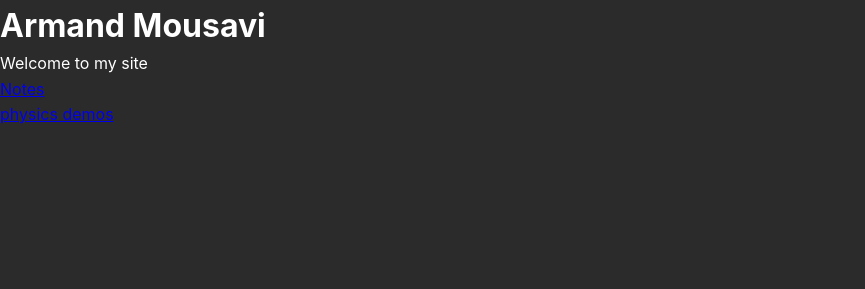
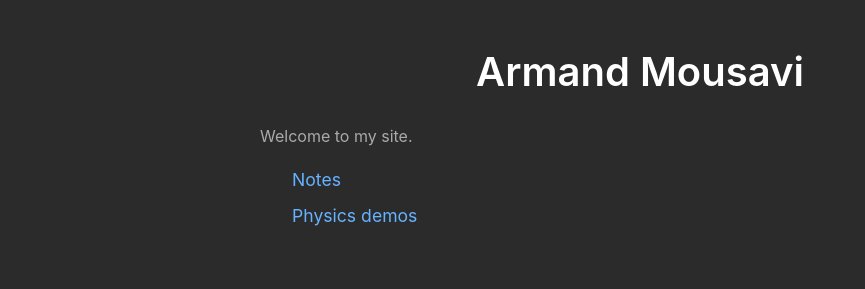
Before and after one commit to armandmousavi/armandmousavi.github.io, a plain HTML site: page index.html in a window 1280 px wide. Shown: the whole page, without its empty margins (0-865 px from the left). Drawn offline with Linux system fonts and the light colour scheme.

Commit message:
Simplify style for landing page

```diff
--- a/index.html
+++ b/index.html
@@ -21,11 +21,15 @@
   <script src="lib/markdown-it/texmath.min.js"></script>
 </head>
 <body>
-  <h1>Armand Mousavi</h1>
-  <p>Welcome to my site</p>
-  <ul>
-    <li><a href="/notes/">Notes</a></li>
-    <li><a href="/rhysics/">physics demos</a></li>
-  </ul>
+  <div class="container">
+    <div id="content">
+      <h1>Armand Mousavi</h1>
+      <p class="subtitle">Welcome to my site.</p>
+      <ul class="link-list">
+        <li><a href="/notes/">Notes</a></li>
+        <li><a href="/rhysics/">Physics demos</a></li>
+      </ul>
+    </div>
+  </div>
 </body>
 </html>
```
